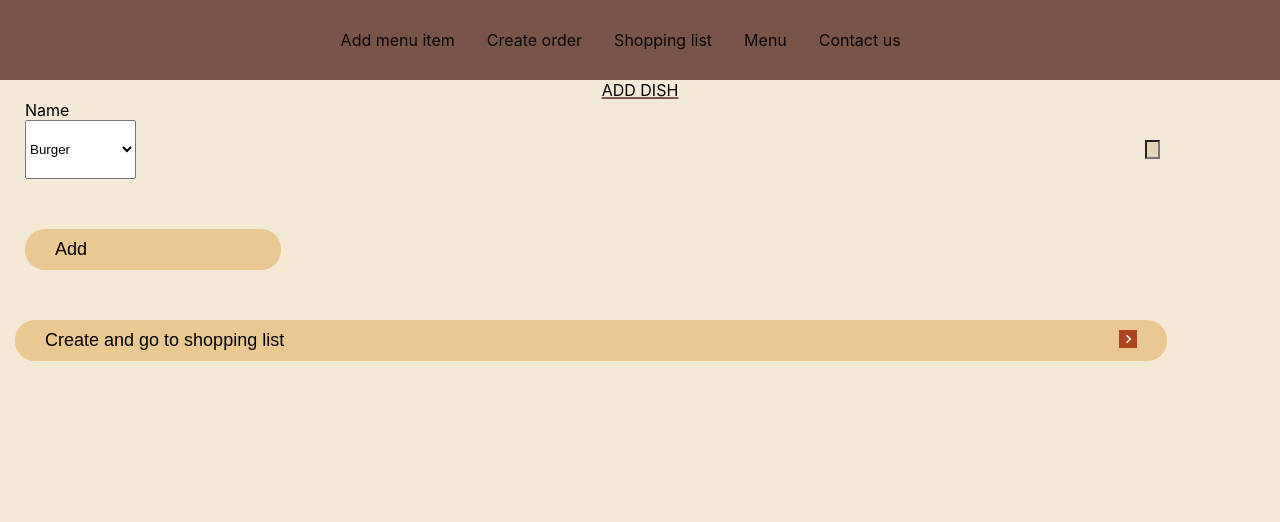
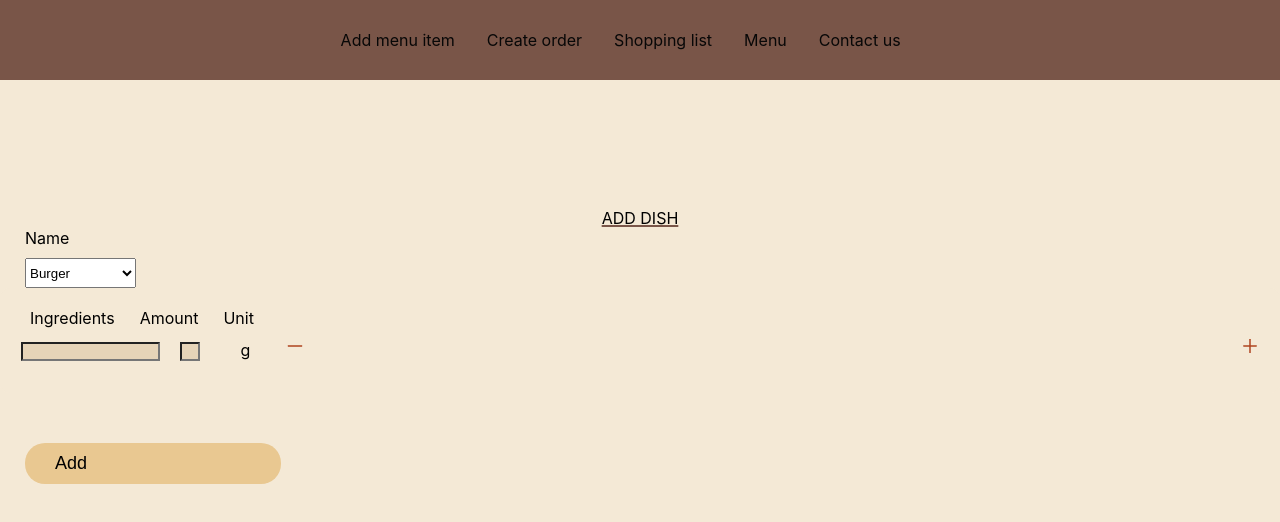
Before and after one commit to Senu14/Order-app, a React (Create React App) app in the folder frontend/: page /AddMenuPage in a window 1280 px wide. Shown: the top 522 px of the page. Built offline with nearby package versions, Linux system fonts and the light colour scheme.

Commit message:
add-dish finish

```diff
--- a/frontend/package.json
+++ b/frontend/package.json
@@ -8,6 +8,7 @@
     "@testing-library/user-event": "^13.5.0",
     "browser-router": "^0.2.0",
     "react": "^18.2.0",
+    "react-bootstrap": "^2.7.2",
     "react-button": "^1.2.1",
     "react-dom": "^18.2.0",
     "react-hook-form": "^7.43.5",
@@ -15,6 +16,7 @@
     "react-router-dom": "^6.8.2",
     "react-scripts": "5.0.1",
     "sass": "^1.58.3",
+    "sweetalert2": "^11.7.3",
     "web-vitals": "^2.1.4"
   },
   "scripts": {
--- a/frontend/src/pages/AddMenuPage/AddMenuPage.scss
+++ b/frontend/src/pages/AddMenuPage/AddMenuPage.scss
@@ -1,15 +1,16 @@
-.line-add{
+.line-add {
     justify-content: center;
-    text-decoration: underline 2px ;
-    text-decoration-color: #795548 ;
+    text-decoration: underline 2px;
+    text-decoration-color: #795548;
 }
+
 body {
 
-    background-color: #F4E9D6 ;
+    background-color: #F4E9D6;
 }
 
-.input-create {
-    width: 15px;
+.input-create-dish {
+    width: 20px;
     background-color: #E6D4B8;
 }
 
@@ -19,10 +20,10 @@ body {
     width: 18px;
     height: 18px;
 
- };
+}
 
 
- .button-create {
+.button-create {
     margin-top: 50px;
     margin-left: 15px;
     padding: 10px 30px;
@@ -37,11 +38,11 @@ body {
     width: 90%;
     display: flex;
     flex-direction: row;
-   justify-content: space-between;
+    justify-content: space-between;
+
+}
 
 
-
-};
 
 
 .quantity {
@@ -50,43 +51,107 @@ body {
     width: 80%;
     border-radius: 10px;
 }
-.add {
-    width: 20%;
-    margin-left: 25px;
-    margin-top: 50px;
-    padding: 10px 30px;
-    background-color: #E9C891;
-    border: none;
-    border-color: #4B480A;
-    color: black;
-    font-size: 18px;
-    border-radius: 20px;
-    cursor: pointer;
-    transition: background-color 0.2s ease-in-out;
-    display: flex;
-    flex-direction: row;
-   justify-content: space-between;
 
 
-}
-
-.name-sales{
+.name-sales {
     display: flex;
     flex-direction: row;
     justify-content: space-between;
     margin-left: 25px;
     margin-right: 60px;
 }
-
 .menu-item {
     display: flex;
     flex-direction: row;
     justify-content: space-between;
     margin-left: 25px;
     margin-right: 100px;
+    margin-top: 10px;
+    height: 30px;
+  }
+
+
+.input-container {
+    display: block;
 
 }
 
-.days {
-    justify-items: center;
+.ingredient {
+    display: inline-block;
+    width: 45%;
+    margin-right: 20px;
+    margin-left: -20px;
+    background-color: #E6D4B8;
 }
+.text-style{
+display: block;
+}
+
+.text-1{
+    display: inline-block;
+    // width: 50%;
+    margin-left: 10px;
+    margin-right: 5px;
+}
+
+.text-2{
+    display: inline-block;
+    // width: 50%;
+
+    margin-left: 20px;
+    margin-right: 5px;
+}
+
+.text-3{
+    display: inline-block;
+    margin-left: 40px;
+    margin-right: 20px;
+}
+
+.add-dish{
+    display: flex;
+    flex-direction: column;
+    align-items: flex-start;
+    justify-content: flex-start;
+    background-color: #F4E9D6;
+    padding: 20px;
+    border-radius: 10px;
+}
+
+.form-add{
+    margin-top: 10%;
+}
+.plus,
+.minus {
+  width: 30px;
+  height: 30px;
+  border: none;
+  background-color: #F4E9D6;
+  color: #AE431E;
+  font-size: 20px;
+  display: inline-block;
+  align-items: flex-end;
+  margin-top:5px;
+  cursor: pointer;
+
+}
+
+.minus {
+  margin-left: 10px;
+}
+
+.plus:hover,
+.minus:hover {
+  background-color: #333;
+}
+
+.button-container {
+    width: 30px;
+    height: 30px;
+    font-size: 20px;
+    display: inline-block;
+    cursor: pointer;
+    float: right;
+    margin-top:-65px;
+    margin-right: 15px;
+  }
--- a/frontend/src/pages/AddMenuPage/AddmenuPage.js
+++ b/frontend/src/pages/AddMenuPage/AddmenuPage.js
@@ -1,12 +1,47 @@
 import React, { useState } from "react";
 import "./AddMenuPage.scss";
 import Header from '../../components/Header'
-import { BiChevronRight } from 'react-icons/bi';
+import { AiOutlineMinus } from "react-icons/ai";
+import { AiOutlinePlus } from "react-icons/ai";
+import Swal from 'sweetalert2';
+
+
 const AddMenuPage = () => {
+    const [ingredients, setIngredients] = useState([{ name: '', amount: '', unit: '' }]);
+
+    const handleAddIngredient = () => {
+        setIngredients([...ingredients, { name: '', amount: '', unit: '' }]);
+    };
+
+    const handleDeleteIngredient = (index) => {
+        const newIngredients = [...ingredients];
+        newIngredients.splice(index, 1);
+        setIngredients(newIngredients);
+    };
+
+    const handleIngredientChange = (event, index, field) => {
+        const newIngredients = [...ingredients];
+        newIngredients[index][field] = event.target.value;
+        setIngredients(newIngredients);
+    };
+
+    const handleSubmit = (event) => {
+        event.preventDefault(); // prevent default form submission behavior
+        console.log('Form submitted:', ingredients);
+        // Add your form submission logic here
+
+        // Show SweetAlert
+        Swal.fire({
+          title: 'Successfully added',
+          icon: 'success',
+          timer: 2000
+        });
+      };
 
     return (
         <>
-        <Header/>
+            <Header />
+            <div className="form-add">
                 <p className="line-add">ADD DISH</p>
 
                 <div className="average">
@@ -20,24 +55,47 @@ const AddMenuPage = () => {
                             <option value="Radish">Fish and Chips</option>
                         </select>
 
-                    <form action="">
-                        <input className="input-create" type="number" />
+                    </div>
+
+                    <div>
+                        <form className="add-dish" onSubmit={handleSubmit}>
+                            <div className="text-style">
+                                <p className="text-1">Ingredients</p>
+                                <p className="text-2">Amount</p>
+                                <p className="text-2">Unit</p>
+                            </div>
+
+                            {ingredients.map((ingredient, index) => (
+                                <div key={index} className="input-container">
+                                    <input
+                                        className="ingredient"
+                                        type="text"
+                                        value={ingredient.name}
+                                        onChange={(event) => handleIngredientChange(event, index, 'name')}
+                                    />
+                                    <input
+                                        className="input-create-dish"
+                                        type="number"
+                                        value={ingredient.amount}
+                                        onChange={(event) => handleIngredientChange(event, index, 'amount')}
+                                    />
+                                    <p className="text-3">g</p>
+                                    <button className="minus" onClick={() => handleDeleteIngredient(index)}><AiOutlineMinus /></button>
+
+                                </div>
+                            ))}
+
                         </form>
                     </div>
-                <div>
-                    <button className="add">Add</button>
+                    <div className="button-container">
+                        <button className="plus" onClick={handleAddIngredient}><AiOutlinePlus /></button>
+                    </div>
+                    <button type="submit" className="add" onClick={handleSubmit}>Add</button>
+
                 </div>
             </div>
 
-            <div>
-                <button className="button-create">Create and go to shopping list
-                    <div className="icon">
-                        <BiChevronRight />
-                    </div>
-                </button>
-            </div>
         </>
-
     );
 };
 
```
Also changed, not shown: 1 other file (tests, documents, lock files or other folders). Lines whose indentation alone changed are shown as unchanged.
